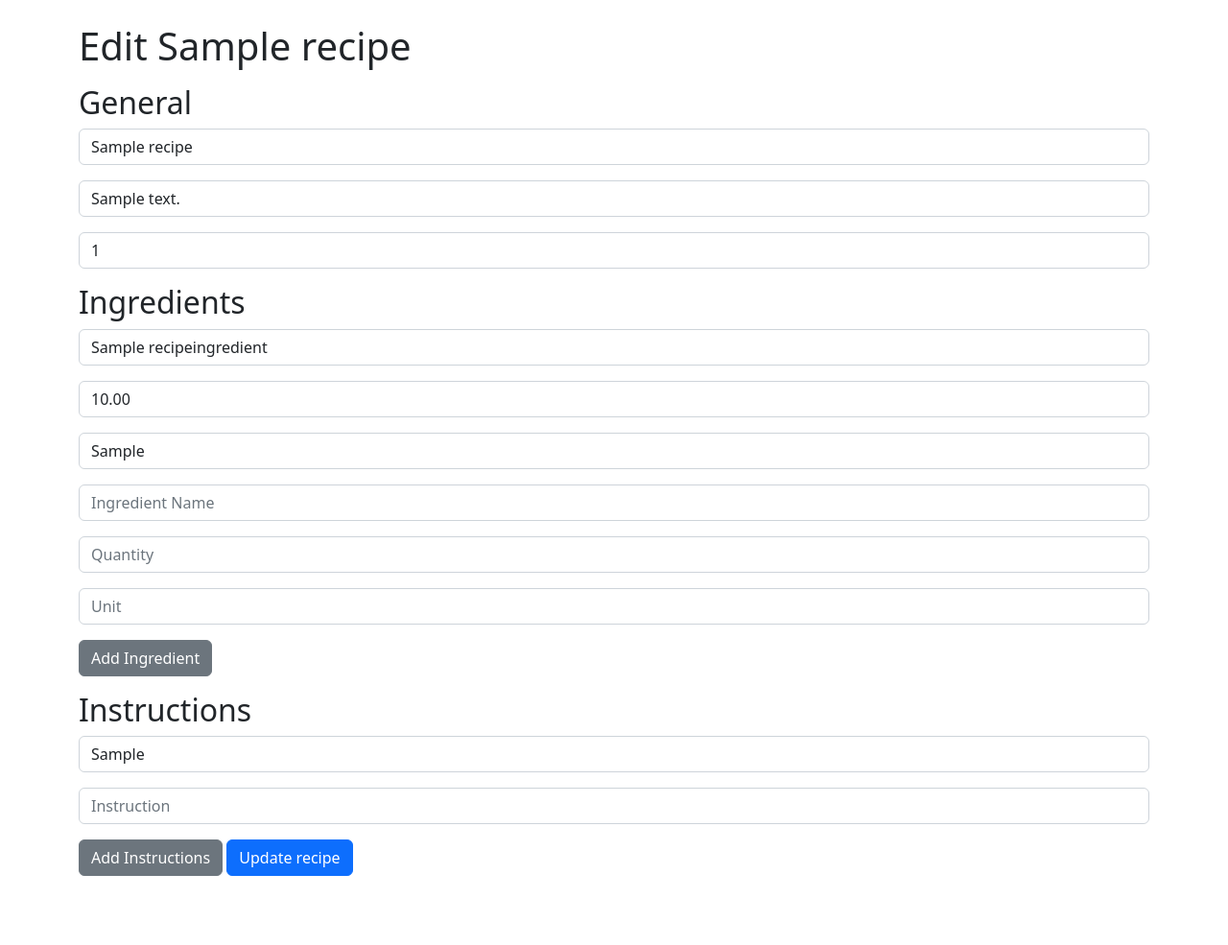
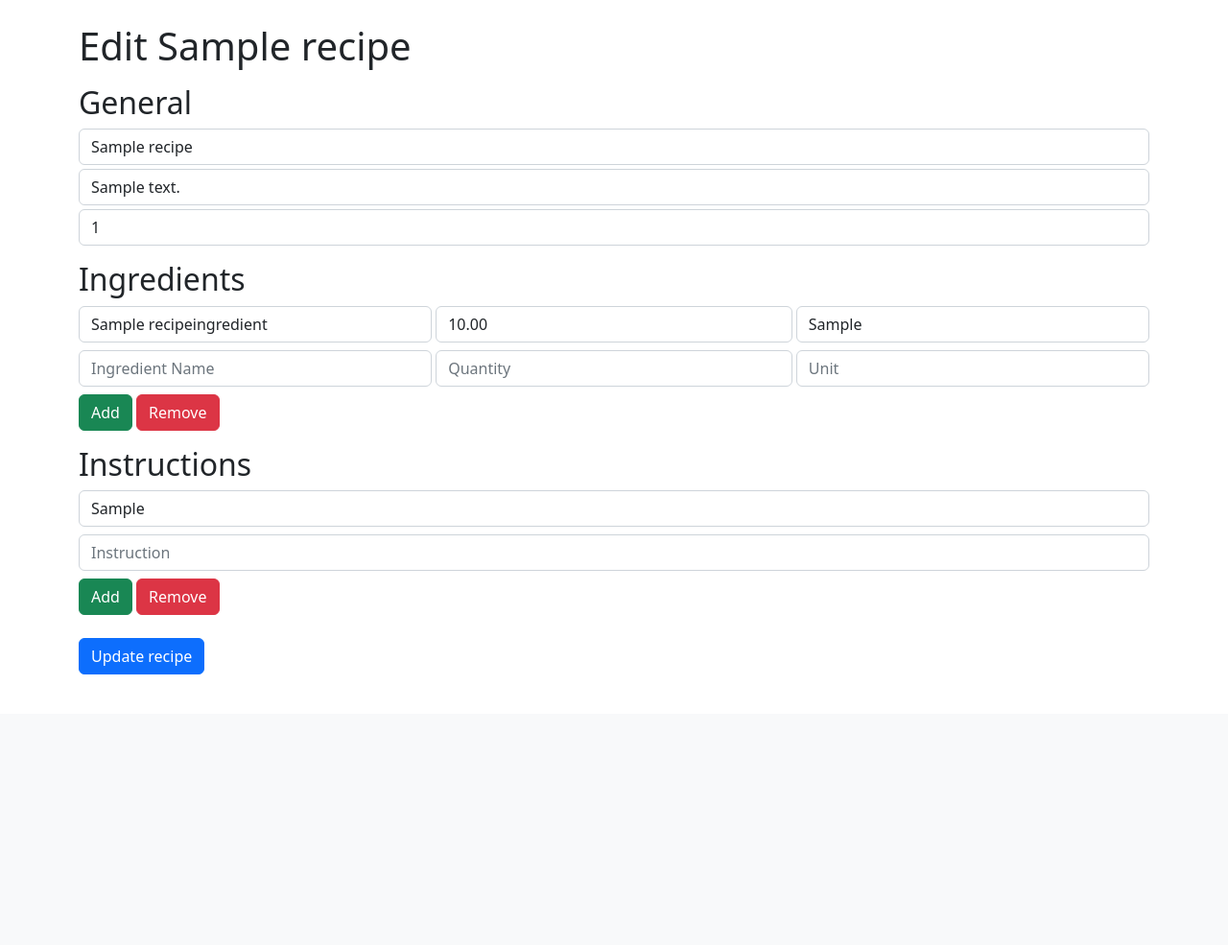
Before and after one commit to RobertBlaauwendraad/recipe-book, a Django app: page /recipes/edit/1 in a window 1280 px wide. Shown: the part 56-1041 px from the top of the page at 96% size. After the commit the page ends 759 px from the top, so only its background shows below. Run offline with Django 4.2, Linux system fonts and the light colour scheme; tables that the repository leaves empty hold one stand-in row (values such as "Sample post").

Commit message:
Fixed saving/deleting ingredients/instructions for updating recipes

```diff
--- a/recipes/forms.py
+++ b/recipes/forms.py
@@ -1,7 +1,6 @@
 from django import forms
 from django.forms import ModelForm
 from django.forms import modelformset_factory
-
 from .models import Recipe, RecipeIngredients, RecipeInstructions
 
 
--- a/recipes/templates/recipes/create.html
+++ b/recipes/templates/recipes/create.html
@@ -48,9 +48,7 @@
             </div>
             <input type="submit" value="Create recipe" class="btn btn-primary mt-4">
         </form>
-
-        <br/><br/>
-
+    </div>
 
     <script type="text/javascript">
         function updateElementIndex(el, prefix, ndx) {
@@ -124,5 +122,4 @@
             return false;
         });
     </script>
-    </div>
 {% endblock %}
--- a/recipes/templates/recipes/detail.html
+++ b/recipes/templates/recipes/detail.html
@@ -42,7 +42,7 @@
             <div>
                 {% csrf_token %}
                 <a href="{% url 'recipes:edit' recipe.id %}"
-                   class="btn btn-secondary">
+                   class="btn btn-primary">
                     Edit
                 </a>
                 <a href="{% url 'recipes:delete' recipe.id %}"
--- a/recipes/templates/recipes/edit.html
+++ b/recipes/templates/recipes/edit.html
@@ -4,109 +4,122 @@
 
 {% block content %}
     <div class="container py-4">
-        <style>
-            .hidden {
-                visibility: hidden !important;
-                display: none !important;
-            }
-        </style>
-
-
         <h1>Edit {{ recipe.recipe_name }}</h1>
-
         <form id="recipe" method=POST>
             {% csrf_token %}
             <h2 class="mt-3">General</h2>
-            {{ formA.as_p }}
+            {% for field in recipe_form %}
+                <div class="my-1">{{ field }}</div>
+            {% endfor %}
 
-            <h2 class="mt-3">Ingredients</h2>
-            {{ formB.management_form }}
-            <div id="ingredient-list">
-                {% for form in formB %}
-                    <div class="ingedient-form">
-                        {{ form.as_p }}
-                    </div>
+            <h2 class="mt-3 mb-1">Ingredients</h2>
+            {{ ingredient_formset.management_form }}
+            <table class="table table-borderless mb-0">
+                <tbody>
+                {% for ingredient_form in ingredient_formset.forms %}
+                    <tr class="ingredient-form-row">
+                        {% for field in ingredient_form %}
+                            {% if forloop.counter == 2 %}
+                                <td class="p-1">{{ field }}</td>
+                            {% else %}
+                                <td class="p-0 py-1">{{ field }}</td>
+                            {% endif %}
+                        {% endfor %}
+                    </tr>
                 {% endfor %}
+                </tbody>
+            </table>
+            <div class="mt-1">
+                <button class="btn btn-success add-ingredient-form-row">Add</button>
+                <button class="btn btn-danger remove-ingredient-form-row">Remove</button>
             </div>
 
-            <div id="empty-ingredient" class="hidden">{{ formB.empty_form }}</div>
-            <button class="btn btn-secondary" id="add-ingredient" type="button">Add Ingredient</button>
 
             <h2 class="mt-3">Instructions</h2>
-            {{ formC.management_form }}
-            <div id="instruction-list">
-                {% for form in formC %}
-                    <div class="instruction-form">
-                        {{ form.as_p }}
-                    </div>
-                {% endfor %}
+            {{ instruction_formset.management_form }}
+            {% for instruction_form in instruction_formset %}
+                <div class="instruction-form-row my-2">
+                    {{ instruction_form }}
+                </div>
+            {% endfor %}
+            <div class="mt-2">
+                <button class="btn btn-success add-instruction-form-row">Add</button>
+                <button class="btn btn-danger remove-instruction-form-row">Remove</button>
             </div>
-            <div id="empty-instruction" class="hidden">{{ formC.empty_form }}</div>
-            <button  class="btn btn-secondary" id="add-instruction" type="button">Add Instructions</button>
+            <input type="submit" value="Update recipe" class="btn btn-primary mt-4">
+        </form>
+    </div>
 
-            <input type="submit" value="Update recipe" class="btn btn-primary">
-        </form>
+    <script type="text/javascript">
+        function updateElementIndex(el, prefix, ndx) {
+            let id_regex = new RegExp('(' + prefix + '-\\d+)');
+            let replacement = prefix + '-' + ndx;
+            if ($(el).attr("for")) $(el).attr("for", $(el).attr("for").replace(id_regex, replacement));
+            if (el.id) el.id = el.id.replace(id_regex, replacement);
+            if (el.name) el.name = el.name.replace(id_regex, replacement);
+        }
 
-        <br/><br/>
+        function cloneMore(selector, prefix) {
+            const newElement = $(selector).clone(true);
+            let total = $('#id_' + prefix + '-TOTAL_FORMS').val();
+            newElement.find(':input:not([type=button]):not([type=submit]):not([type=reset])').each(function () {
+                var name = $(this).attr('name').replace('-' + (total - 1) + '-', '-' + total + '-');
+                var id = 'id_' + name;
+                $(this).attr({'name': name, 'id': id}).val('').removeAttr('checked');
+            });
+            newElement.find('label').each(function () {
+                var forValue = $(this).attr('for');
+                if (forValue) {
+                    forValue = forValue.replace('-' + (total - 1) + '-', '-' + total + '-');
+                    $(this).attr({'for': forValue});
+                }
+            });
+            total++;
+            $('#id_' + prefix + '-TOTAL_FORMS').val(total);
+            $(selector).after(newElement);
+            var conditionRow = $('.form-row:not(:last)');
+            conditionRow.find('.btn.add-form-row')
+                .removeClass('btn-success').addClass('btn-danger')
+                .removeClass('add-form-row').addClass('remove-form-row')
+                .html('<span class="glyphicon glyphicon-minus" aria-hidden="true"></span>');
+            return false;
+        }
 
+        function deleteForm(prefix) {
+            const total = parseInt($('#id_' + prefix + '-TOTAL_FORMS').val());
+            if (total > 1) {
+                $('.' + prefix + '-row:last').remove()
+                const forms = $('.' + prefix + '-row');
+                $('#id_' + prefix + '-TOTAL_FORMS').val(forms.length);
+                for (let i = 0, formCount = forms.length; i < formCount; i++) {
+                    $(forms.get(i)).find(':input').each(function () {
+                        updateElementIndex(this, prefix, i);
+                    });
+                }
+            }
+            return false;
+        }
 
-        <script>
+        $(document).on('click', '.add-ingredient-form-row', function (e) {
+            e.preventDefault();
+            cloneMore('.ingredient-form-row:last', 'ingredient-form');
+            return false;
+        });
+        $(document).on('click', '.remove-ingredient-form-row', function (e) {
+            e.preventDefault();
+            deleteForm('ingredient-form');
+            return false;
+        });
 
-            const addIngredientBtn = document.getElementById('add-ingredient')
-            const totalNewIngredients = document.getElementById("id_form-TOTAL_FORMS")
-
-            addIngredientBtn.addEventListener('click', add_new_ingredient)
-
-            function add_new_ingredient(event) {
-                if (event) {
-                    event.preventDefault()
-                }
-                const cuttentIngredientForms = document.getElementsByClassName("ingredient-form")
-                const currentIngredientCount = cuttentIngredientForms.length
-                const formIngredientTarget = document.getElementById('ingredient-list')
-
-                const copyemptyIngredientFormEl = document.getElementById("empty-ingredient").cloneNode(true)
-                copyemptyIngredientFormEl.setAttribute('class', 'ingredient-form')
-                copyemptyIngredientFormEl.setAttribute('id', `form-${currentIngredientCount}`)
-
-                const regex = new RegExp('__prefix__', 'g')
-                copyemptyIngredientFormEl.innerHTML = copyemptyIngredientFormEl.innerHTML.replace(regex, currentIngredientCount)
-                totalNewIngredients.setAttribute('value', currentIngredientCount + 1)
-                formIngredientTarget.append(copyemptyIngredientFormEl)
-
-                const hiddenfield = document.getElementById(`id_form-${currentIngredientCount}-id`)
-                hiddenfield.setAttribute('value', `${currentIngredientCount + 2}`)
-
-            }
-        </script>
-
-        <script>
-
-            const addInstructionBtn = document.getElementById('add-instruction')
-            const totalNewInstruction = document.getElementById("id_form-TOTAL_FORMS")
-
-            addInstructionBtn.addEventListener('click', add_new_instruction)
-
-            function add_new_instruction(event) {
-                if (event) {
-                    event.preventDefault()
-                }
-                const cuttentInstructionForms = document.getElementsByClassName("instruction-form")
-                const currentInstructionCount = cuttentInstructionForms.length
-                const formInstructionTarget = document.getElementById('instruction-list')
-
-                const copyemptyInstructionFormEl = document.getElementById("empty-instruction").cloneNode(true)
-                copyemptyInstructionFormEl.setAttribute('class', 'instruction-form')
-                copyemptyInstructionFormEl.setAttribute('id', `form-${currentInstructionCount}`)
-
-                const regex = new RegExp('__prefix__', 'g')
-                copyemptyInstructionFormEl.innerHTML = copyemptyInstructionFormEl.innerHTML.replace(regex, currentInstructionCount)
-                totalNewInstruction.setAttribute('value', currentInstructionCount + 1)
-                formInstructionTarget.append(copyemptyInstructionFormEl)
-
-                const hiddenfield = document.getElementById(`id_form-${currentInstructionCount}-id`)
-                hiddenfield.setAttribute('value', `${currentInstructionCount + 2}`)
-            }
-        </script>
-    </div>
+        $(document).on('click', '.add-instruction-form-row', function (e) {
+            e.preventDefault();
+            cloneMore('.instruction-form-row:last', 'instruction-form');
+            return false;
+        });
+        $(document).on('click', '.remove-instruction-form-row', function (e) {
+            e.preventDefault();
+            deleteForm('instruction-form');
+            return false;
+        });
+    </script>
 {% endblock %}
--- a/recipes/views.py
+++ b/recipes/views.py
@@ -34,30 +34,37 @@ def search_helper(request, search_all):
 
 
 def edit(request, recipe_id):
-    recipe = get_object_or_404(Recipe, pk=recipe_id)
-    formA = RecipeForm(request.POST or None, instance=recipe)
-    formB = IngredientFormset(request.POST or None)  # , instance=recipe.ingredients)
-    formC = InstructionFormset(request.POST or None)  # , instance=recipe.instructions)
-    if formA.is_valid() and formB.is_valid() and formC.is_valid():
-        a = formA.save(commit=False)
-        a.save()
+    current_recipe = get_object_or_404(Recipe, pk=recipe_id)
+    recipe_form = RecipeForm(request.POST or None, instance=current_recipe)
+    ingredient_formset = IngredientFormset(request.POST or None,
+                                           queryset=RecipeIngredients.objects.filter(recipe_id=current_recipe.id),
+                                           prefix='ingredient-form')
+    instruction_formset = InstructionFormset(request.POST or None,
+                                             queryset=RecipeInstructions.objects.filter(recipe_id=current_recipe.id),
+                                             prefix='instruction-form')
 
-        for b in formB:
-            ingredient = b.save(commit=False)
-            ingredient.recipe = a
+    if recipe_form.is_valid() and ingredient_formset.is_valid() and instruction_formset.is_valid():
+        recipe = recipe_form.save()
+        for ingredient_form in ingredient_formset:
+            ingredient = ingredient_form.save(commit=False)
+            ingredient.recipe = recipe
             ingredient.save()
+        step = 1
+        for instruction_form in instruction_formset:
+            instruction = instruction_form.save(commit=False)
+            instruction.recipe = recipe
+            instruction.step = step
+            instruction.save()
+            step += 1
+        return redirect('recipes:detail', current_recipe.id)
 
-        i = 1
-        for c in formC:
-            Instruction = c.save(commit=False)
-            Instruction.recipe = a
-            Instruction.step = i
-            i += 1
-            Instruction.save()
-        return HttpResponseRedirect('/recipes/' + str(recipe_id))
-
-    return render(request, 'recipes/edit.html',
-                  {'recipe': recipe, 'formA': formA, 'formB': formB, 'formC': formC})
+    context = {
+        'recipe': current_recipe,
+        'recipe_form': recipe_form,
+        'ingredient_formset': ingredient_formset,
+        'instruction_formset': instruction_formset
+    }
+    return render(request, 'recipes/edit.html', context)
 
 
 def index(request):
```
Lines whose indentation alone changed are shown as unchanged.
